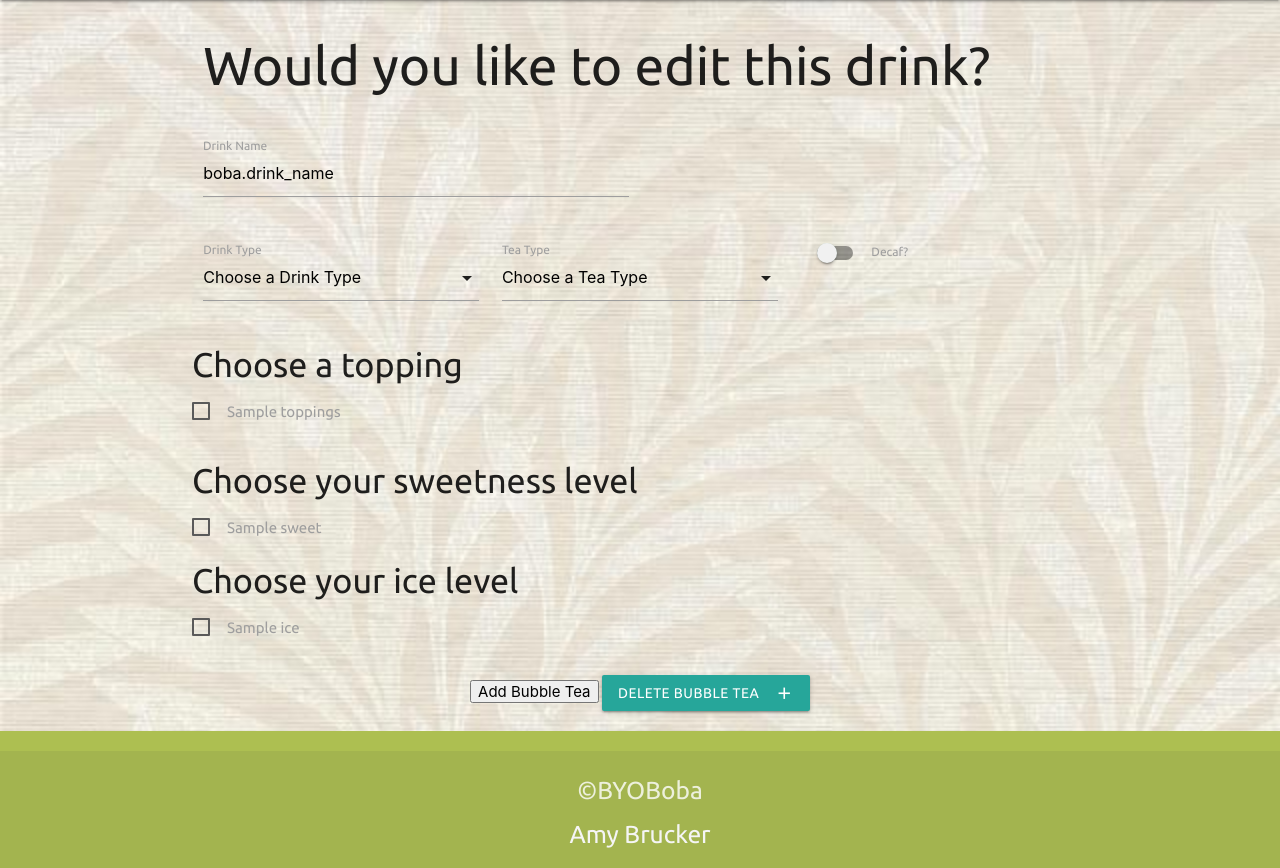
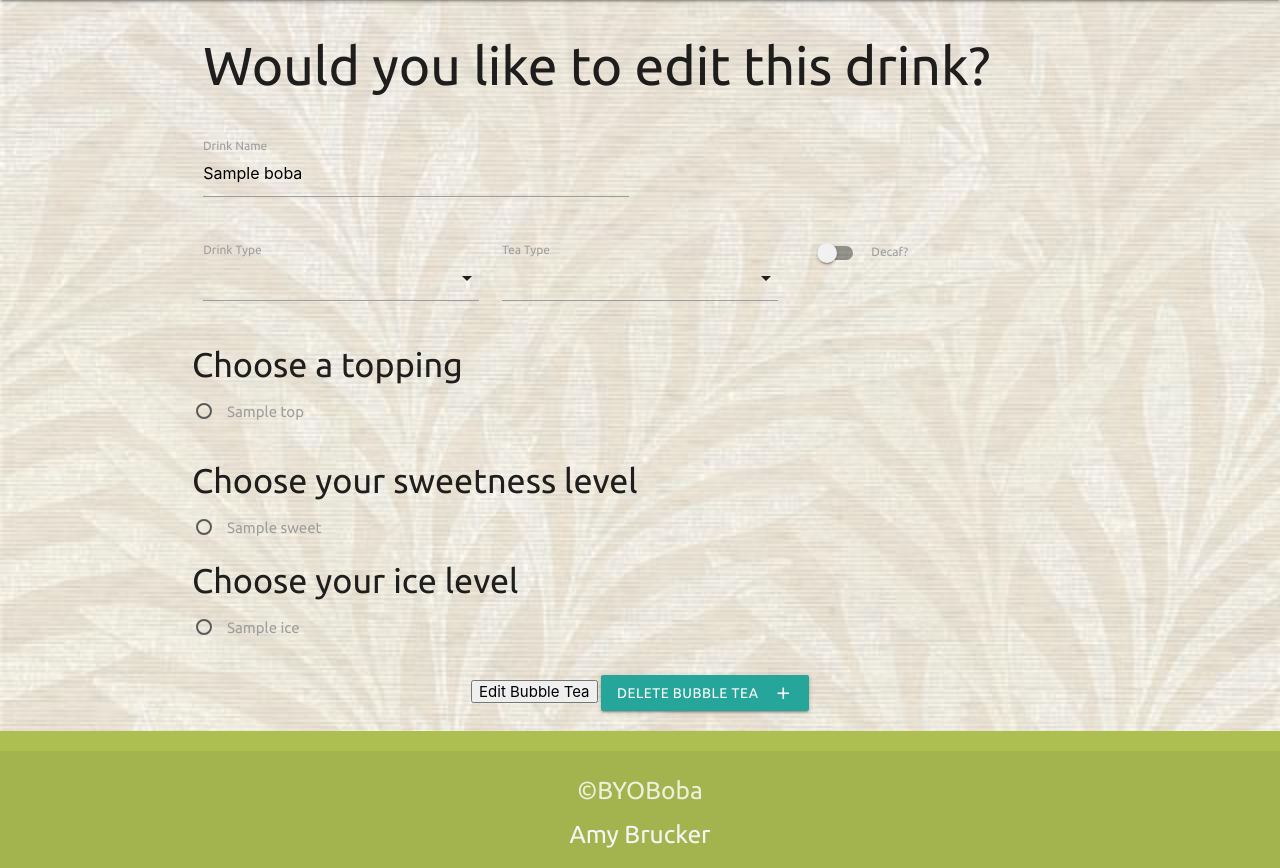
Before and after one commit to amybru/byioboba, a Flask app: template templates/components/editDrink.html in a window 1280 px wide. Shown: the part 64-932 px from the top of the page. Run offline with Flask 2, Linux system fonts and the light colour scheme; the template is opened without the code that fills it: most values are stand-ins (such as "Sample title", 1, 10 or a date in 2020); some libraries are stand-ins or nearby versions.

Commit message:
Adjusted Jinja and Python to correctly edit the drink form

```diff
--- a/app.py
+++ b/app.py
@@ -28,8 +28,6 @@
 def get_drink():
     return render_template('drinks.html', boba=mongo.db.boba.find())
 
-# Function to filter available drinks
-
 # Page to view one drink from the database
 @app.route('/see_one/<boba_id>')
 def see_one(boba_id):
@@ -57,12 +55,19 @@
 @app.route('/edit_drink/<boba_id>')
 def edit_drink(boba_id):
     boba = mongo.db.boba.find_one({"_id": ObjectId(boba_id)})
-    drinks = mongo.db.drinks.find()
-    teas = mongo.db.teas.find()
-    top = mongo.db.toppings.find()
-    decaf = mongo.db.decaf.find()
-    ice = mongo.db.ice.find()
-    sweet = mongo.db.sweet.find()
+    drinks = list(mongo.db.drinks.find())
+    teas = list(mongo.db.teas.find())
+    top = list(mongo.db.toppings.find())
+    decaf = list(mongo.db.decaf.find())
+    ice = list(mongo.db.ice.find())
+    sweet = list(mongo.db.sweet.find())
+    print(f"boba: {boba}")
+    print(f"Drinks: {drinks}")
+    print(f"Teas: {teas}")
+    print(f"Top: {top}")
+    print(f"decaf: {decaf}")
+    print(f"Ice: {ice}")
+    print(f"Sweet: {sweet}")
     return render_template('components/editDrink.html',  boba=boba, drinks=drinks, teas=teas, top=top, decaf=decaf, ice=ice, sweet=sweet)
 
 # Update Drink in database
--- a/templates/components/editDrink.html
+++ b/templates/components/editDrink.html
@@ -13,20 +13,20 @@
       <!--Drink Name-->
     <div class="row">
         <div class="input-field col s12 m6">
-          <input placeholder="Drink Name" value="boba.drink_name" name="drink_name" id="drink-name" type="text" class="validate" required>
+          <input placeholder="Drink Name" value="{{boba.drink_name}}" name="drink_name" id="drink-name" type="text" class="validate" required>
           <label for="drinkName">Drink Name</label>
         </div>
     </div>
       <!--Drink Type (ie. Milk Tea, Classic Tea, Slushie)-->
       <div class="row">
         <div class="input-field col s12 m4">
-            <select class="icons">
-                 <option value="" disabled selected>Choose a Drink Type</option>
+            <select>
+                 <option title="Choose a Drink Type" value=''>&nbsp;</option>
                  {% for drink in drinks %}
-                    {% if drinks.drink_type == boba.drink_type %}
-                 <option value="{{drink_type.drinks}}" selected >{{drink_type.drinks}}</option>
+                    {% if boba.drink_type == drink.drink_type %}
+                 <option selected >{{boba.drink_type}}</option>
                     {% else %}
-                  <option value="{{drink_type.drinks}}" >{{drink_type.drinks}}</option>
+                  <option>{{drink.drink_type}}</option>
                     {% endif %}
                  {% endfor %}
             </select>
@@ -35,13 +35,13 @@
 
     <!--Tea Type (ie. Black, Green, Oolong, Fruit)-->
         <div class="input-field col s12 m4">
-            <select class="icons">
-                <option value="" disabled selected>Choose a Tea Type</option>
-                {% for tea_type in teas %}
-                    {% if teas.tea_type == boba.tea_type %}
-                 <option value="{{tea_type.teas}}" selected >{{tea_type.teas}}</option>
+            <select>
+                <option title="Choose a Tea Type" value=''>&nbsp;</option>
+                {% for tea in teas %}
+                    {% if boba.tea_type == tea.tea_type %}
+                  <option selected >{{boba.tea_type}}</option>
                     {% else %}
-                  <option value="{{tea_type.teas}}">{{tea_type.teas}}</option>
+                  <option>{{tea.tea_type}}</option>
                     {% endif %}
                 {% endfor %}
             </select>
@@ -51,55 +51,56 @@
      <!--Caffeine? True or False Value-->
         <div class="switch col s12 m4" name="decaf">
             <label>
-                {% if decaf.is_true %}
-            <input type="checkbox" id="is_decaf" name="is_decaf" checked>
+                {% if decaf.is_on %}
+            <input type="checkbox" id="decaf" name="decaf" checked>
                 {% else %}
-             <input type="checkbox" name="is_decaf">
+             <input type="checkbox" name="decaf">
                 {% endif %}
             <span class="lever"></span>
                 Decaf?
             </label>
         </div>
     </div>
+
      <!--Topping Type-->
      <div class="row">
         <div name="topping col s12">
             <h4>Choose a topping</h4>
-            {% for top in toppings %}
-                {% if toppings.top == boba.top %}
+            {% for topping in top %}
+                {% if boba.top == topping.top %}
                  <p>
                     <label>
-                        <input type="checkbox" value="{{top.toppings}}" checked/>
-                        <span>{{top.toppings}}</span>
+                        <input type="radio" value="{{boba.top}}" checked/>
+                        <span>{{boba.top}}</span>
                     </label>
                 </p>
                     {% else %}
                   <p>
                     <label>
-                        <input type="checkbox" value="{{top.toppings}}"/>
-                        <span>{{top.toppings}}</span>
+                        <input type="radio" value="{{topping.top}}"/>
+                        <span>{{topping.top}}</span>
                     </label>
                 </p>
-                    {% endif %}
-                 {% endfor %}
+                 {% endif %}
+            {% endfor %}
         </div>
     </div>
      <!--Sweetness Level-->
      <div class="row">
         <div name="sweet_level col s12 m6">
         <h4>Choose your sweetness level</h4>
-            {% for s in sweet %}
-                {% if sweet.sweet == boba.sweet %}
+            {% for sweet in sweet %}
+                {% if boba.sweet == sweet.sweet %}
                  <p>
                     <label>
-                        <input type="checkbox" value="{{sweet.sweet}}" checked/>
-                        <span>{{sweet.sweet}}</span>
+                        <input type="radio" value="{{sweet.sweet}}" checked/>
+                        <span>{{boba.sweet}}</span>
                     </label>
                 </p>
                     {% else %}
                   <p>
                     <label>
-                        <input type="checkbox" value="{{sweet.sweet}}"/>
+                        <input type="radio" value="{{sweet.sweet}}"/>
                         <span>{{sweet.sweet}}</span>
                     </label>
                 </p>
@@ -110,18 +111,18 @@
     <!--Ice Level-->
         <div name="ice col s12 m6">
             <h4>Choose your ice level</h4>
-             {% for i in ice %}
-                {% if ice.ice == boba.ice %}
+             {% for ice in ice %}
+                {% if boba.ice == ice.ice %}
                  <p>
                     <label>
-                        <input type="checkbox" value="{{ice.ice}}" checked/>
-                        <span>{{ice.ice}}</span>
+                        <input type="radio" value="{{ice.ice}}" checked/>
+                        <span>{{boba.ice}}</span>
                     </label>
                 </p>
                     {% else %}
                   <p>
                     <label>
-                        <input type="checkbox" value="{{ice.ice}}"/>
+                        <input type="radio" value="{{ice.ice}}"/>
                         <span>{{ice.ice}}</span>
                     </label>
                 </p>
@@ -132,8 +133,8 @@
       <!--Submit Button-->
       <div class="row">
         <div class="col-12 center-align">
-        <input type="submit" value="Add Bubble Tea">
-          <a href="#modal1" class="waves-effect waves-light btn" type="submit" name="action"><i class="material-icons right">add</i>Delete Bubble Tea</a>
+        <input type="submit" value="Edit Bubble Tea">
+          <a href="{url_for('delete_drink', boba_id=boba._id)}}" class="waves-effect waves-light btn" type="submit" name="action"><i class="material-icons right">add</i>Delete Bubble Tea</a>
         </div>
     </div>
 
```
Also changed, not shown: templates/components/drinkCard.html (+1 -12 lines).
